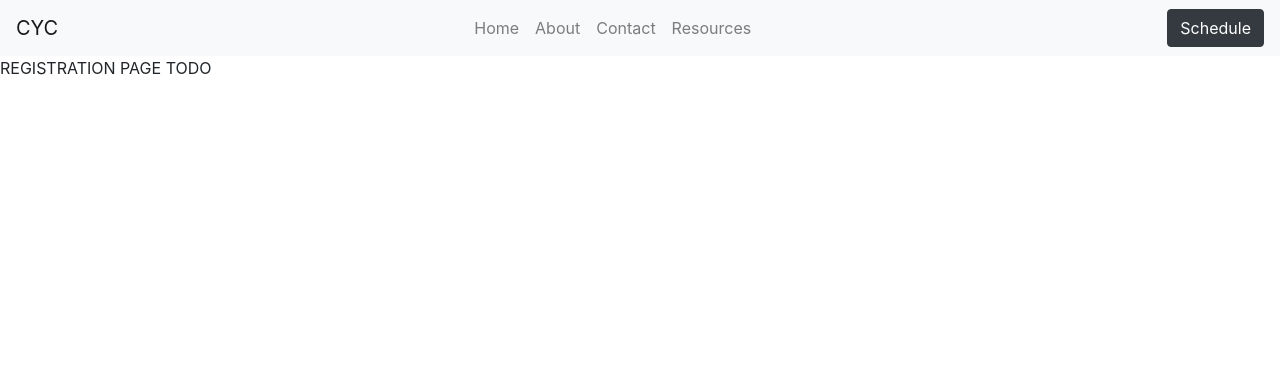
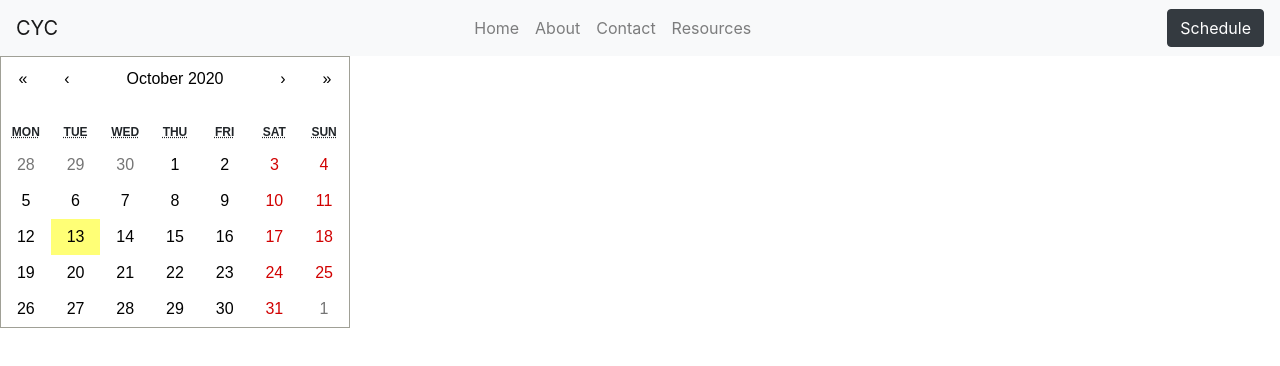
Before and after one commit to web-dev-carolina/CYCEssaysTutoring, a React (Create React App) app in the folder cyc-essays-tutoring/: page /registration in a window 1280 px wide. Shown: the top 366 px of the page. Built offline with nearby package versions, Linux system fonts and the light colour scheme.

Commit message:
Added basic react calendar

```diff
--- a/cyc-essays-tutoring/package.json
+++ b/cyc-essays-tutoring/package.json
@@ -9,6 +9,7 @@
     "bootstrap": "^4.5.3",
     "react": "^16.13.1",
     "react-bootstrap": "^1.3.0",
+    "react-calendar": "^3.1.0",
     "react-dom": "^16.13.1",
     "react-router-dom": "^5.2.0",
     "react-router-hash-link": "^2.2.2",
--- a/cyc-essays-tutoring/src/pages/Registration.jsx
+++ b/cyc-essays-tutoring/src/pages/Registration.jsx
@@ -1,10 +1,12 @@
 import React from 'react';
+import Calendar from 'react-calendar';
+import 'react-calendar/dist/Calendar.css';
 
 const Registration = () => {
     return (
-        <>
-        REGISTRATION PAGE TODO
-        </>
+        <Calendar>
+
+        </Calendar>
     );
 }
 
```
Also changed, not shown: 1 other file (tests, documents, lock files or other folders).
